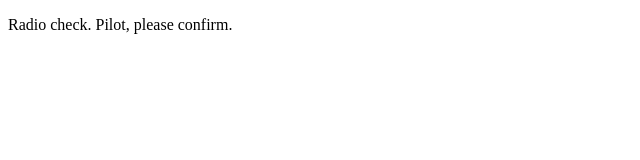
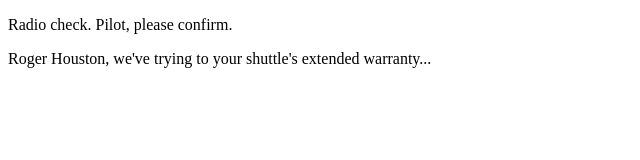
Before and after one commit to tking392/communication-log-control, a plain HTML site: page index.html in a window 1280 px wide. Shown: the whole page, without its empty margins (0-640 px from the left). Drawn offline with Linux system fonts and the light colour scheme.

Commit message:
*tap* *tap* Is this thing on?

```diff
--- a/index.html
+++ b/index.html
@@ -2,5 +2,6 @@
 <html>
    <body>
       <p>Radio check. Pilot, please confirm.</p>
+      <p>Roger Houston, we've trying to your shuttle's extended warranty...</p>
    </body>
 </html>
```
